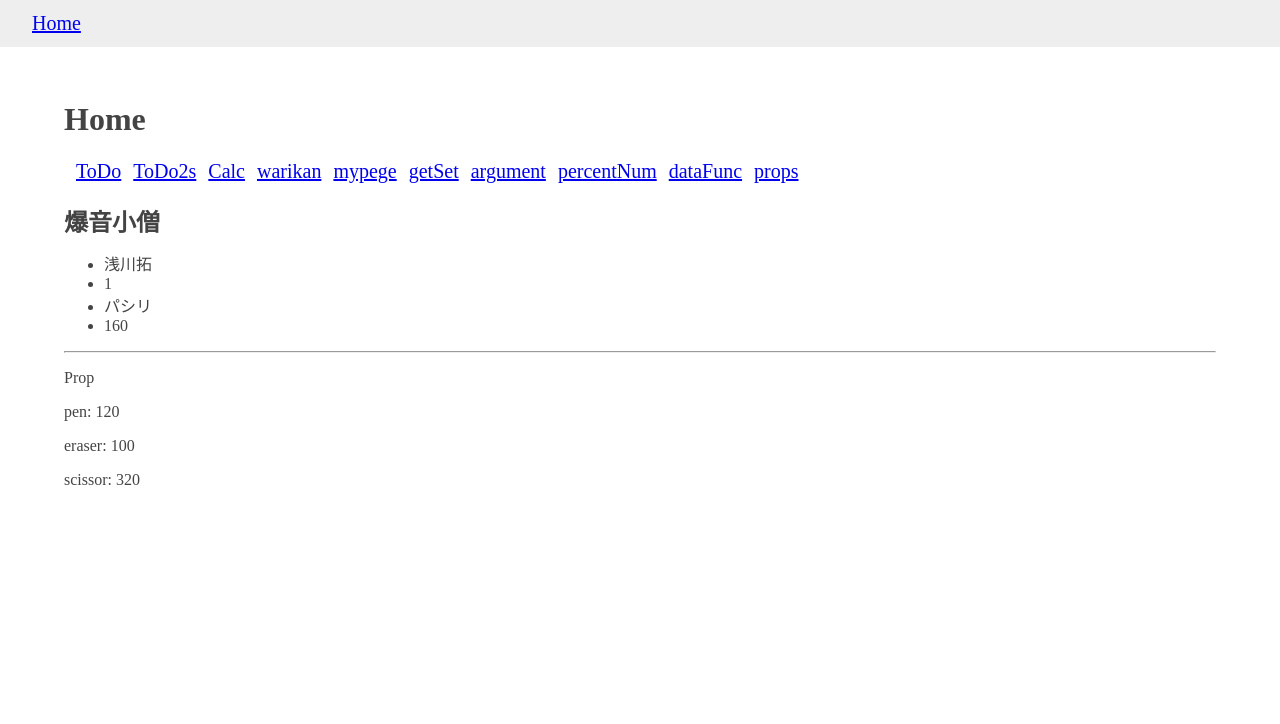
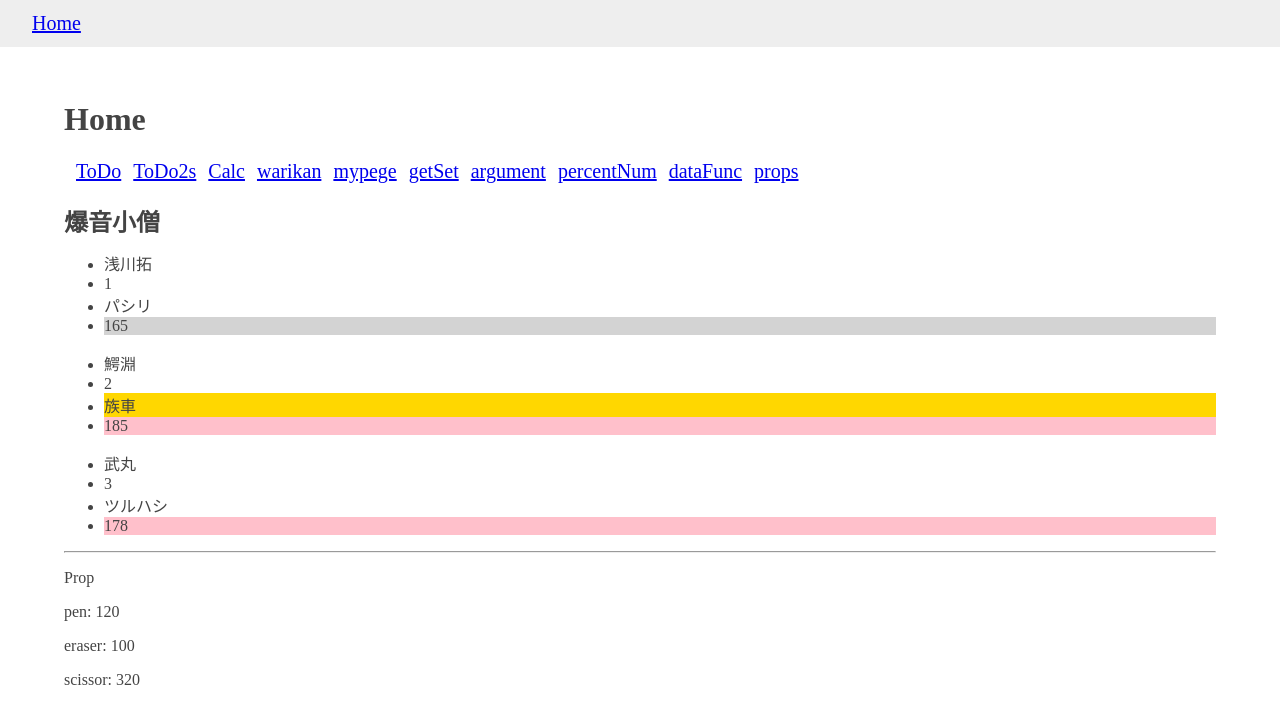
Before and after one commit to BoxPistols/hello-nuxt, a Nuxt app: page / in a window 1280 px wide. Shown: the top 724 px of the page. Built offline with nearby package versions, Linux system fonts and the light colour scheme.

Commit message:
props Objects

```diff
--- a/components/member.vue
+++ b/components/member.vue
@@ -1,22 +1,38 @@
 <template>
   <div id="">
   <h2>{{ teamName }}</h2>
-    <ul>
+  <ul v-for="data in datas" :key="data.id">
   <li>{{ data.name }}</li>
   <li>{{ data.id }}</li>
-      <li>{{ data.position }}</li>
-      <li>{{ data.height }}</li>
+  <li :class="pC(data.position)">{{ data.position }}</li>
+  <li :class="hC(data.height)">{{ data.height }}</li>
   </ul>
   </div>
 </template>
 
 <script>
 export default {
-
   name: "",
   props: {
-      data: Object,
+    datas: Object,
     teamName: String
+  },
+  methods: {
+    hC(height) {
+      console.log(height)
+      if (height > 170) {
+        console.log("hi")
+        return 'hi'
+      } else {
+        console.log("no")
+        return 'low'
+      }
+    },
+    pC(position){
+      if(position === "族車"){
+        return 'gold'
+      }
+    }
   }
 }
 </script>
@@ -25,4 +41,10 @@
 h2
   margin: 28px 0 0 0
   line-height: 1
+.hi
+  background: pink
+.low
+  background: lightgray
+.gold
+  background: gold
 </style>
--- a/pages/index.vue
+++ b/pages/index.vue
@@ -14,7 +14,7 @@
     <nuxt-link to="/props">props</nuxt-link>
   </div>
 
-  <Member :data="member" :teamName="teamName"/>
+  <Member :datas="member" :teamName="teamName" />
   <hr>
   <Props :price="stationary" />
 
@@ -34,18 +34,19 @@ export default {
   },
   data: () => ({
     teamName: "爆音小僧",
-    member: {
-      name: "浅川拓",
-      id: 1,
-      position: "パシリ",
-      height: 160
-    },
+    member:
+    [
+      { name: "浅川拓", id: 1, position: "パシリ",  height: 165},
+      { name: "鰐淵", id: 2, position: "族車",  height: 185},
+      { name: "武丸", id: 3, position: "ツルハシ",  height: 178},
+    ],
     stationary: {
       pen: 120,
       eraser: 100,
       scissor: 320,
     }
-  })
+  }),
+
 }
 </script>
 <style lang="sass" scoped>
@@ -54,4 +55,6 @@ export default {
   > a
     font-size: 20px
     margin-left: 12px
+.hi
+  color: red
 </style>
```
Lines whose indentation alone changed are shown as unchanged.
